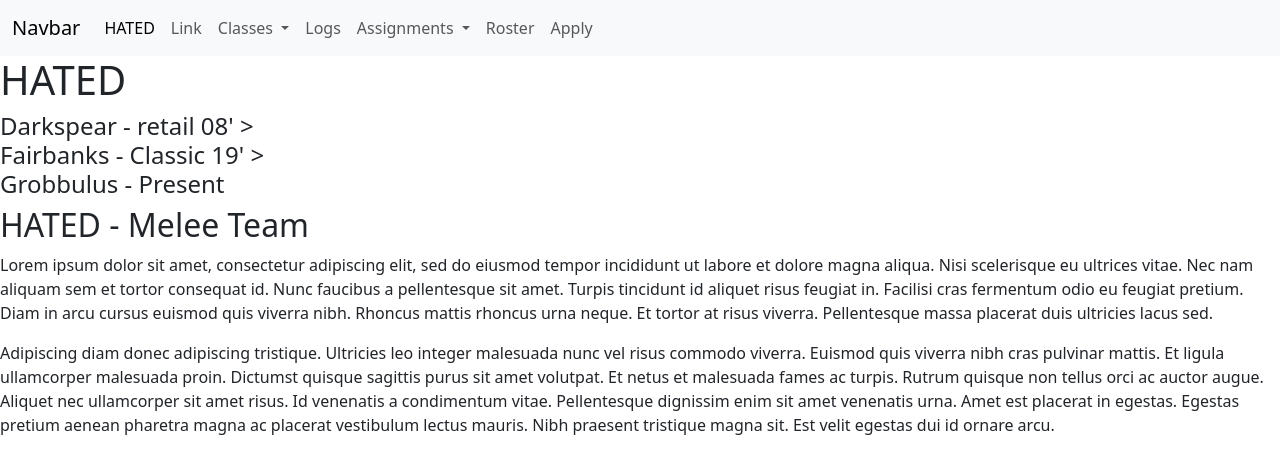
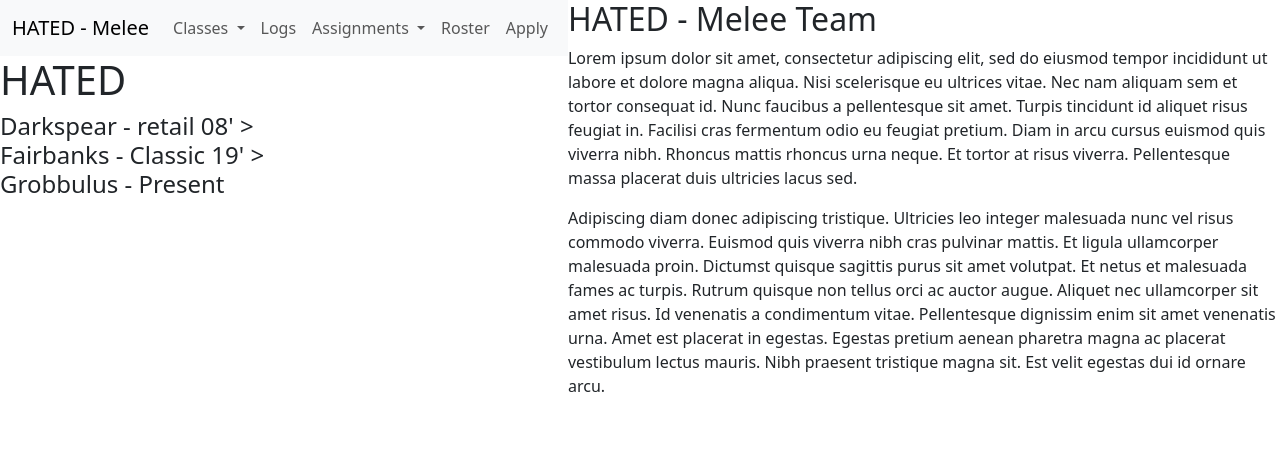
Before and after one commit to SaywhutNao/hated-melee, a plain HTML site: page index.html in a window 1280 px wide. Drawn offline with nearby package versions, Linux system fonts and the light colour scheme.

Commit message:
Update index.html

```diff
--- a/index.html
+++ b/index.html
@@ -3,28 +3,26 @@
     <title>HATED - Melee</title>
     <link href="https://cdn.jsdelivr.net/npm/bootstrap@5.3.0-alpha1/dist/css/bootstrap.min.css" rel="stylesheet" integrity="sha384-GLhlTQ8iRABdZLl6O3oVMWSktQOp6b7In1Zl3/Jr59b6EGGoI1aFkw7cmDA6j6gD" crossorigin="anonymous">
   </head>
-  <body>
-    <header>
+  <body class="d-flex h-100">
+    <header class="mb-auto">
       <nav class="navbar navbar-expand-lg bg-body-tertiary">
         <div class="container-fluid">
-          <a class="navbar-brand" href="#">Navbar</a>
+          <a class="navbar-brand" href="#">HATED - Melee</a>
           <button class="navbar-toggler" type="button" data-bs-toggle="collapse" data-bs-target="#navbarSupportedContent" aria-controls="navbarSupportedContent" aria-expanded="false" aria-label="Toggle navigation">
             <span class="navbar-toggler-icon"></span>
           </button>
           <div class="collapse navbar-collapse" id="navbarSupportedContent">
             <ul class="navbar-nav me-auto mb-2 mb-lg-0">
-              <li class="nav-item">
-                <a class="nav-link active" aria-current="page" href="#">HATED</a>
-              </li>
-              <li class="nav-item">
-                <a class="nav-link" href="#">Link</a>
-              </li>
               <li class="nav-item dropdown">
                 <a class="nav-link dropdown-toggle" href="#" role="button" data-bs-toggle="dropdown" aria-expanded="false">
                   Classes
                 </a>
                 <ul class="dropdown-menu">
-                  <li><a class="dropdown-item" href="#">Deathknight</a></li>
+                  <li>
+                    <a class="dropdown-item" href="#">
+                      Deathknight
+                    </a>
+                  </li>
                   <li><hr class="dropdown-divider"></li>
                   <li><a class="dropdown-item" href="#">Rogue</a></li>
                   <li><hr class="dropdown-divider"></li>
@@ -36,7 +34,7 @@
                 </ul>
               </li>
               <li class="nav-item">
-                <a class="nav-link">Logs</a>
+                <a href="https://classic.warcraftlogs.com/guild/id/478435" class="nav-link" target="_blank">Logs</a>
               </li>
 
               <li class="nav-item dropdown">
@@ -57,7 +55,7 @@
                 <a class="nav-link">Roster</a>
               </li>
               <li class="nav-item">
-                <a class="nav-link">Apply</a>
+                <a class="btn btn-danger nav-link">Apply</a>
               </li>
             </ul>
           </div>
@@ -77,7 +75,7 @@
         Adipiscing diam donec adipiscing tristique. Ultricies leo integer malesuada nunc vel risus commodo viverra. Euismod quis viverra nibh cras pulvinar mattis. Et ligula ullamcorper malesuada proin. Dictumst quisque sagittis purus sit amet volutpat. Et netus et malesuada fames ac turpis. Rutrum quisque non tellus orci ac auctor augue. Aliquet nec ullamcorper sit amet risus. Id venenatis a condimentum vitae. Pellentesque dignissim enim sit amet venenatis urna. Amet est placerat in egestas. Egestas pretium aenean pharetra magna ac placerat vestibulum lectus mauris. Nibh praesent tristique magna sit. Est velit egestas dui id ornare arcu.
       </p>
     </main>
-    <footer>
+    <footer class="mt-auto">
     </footer>
     <script src="https://cdn.jsdelivr.net/npm/bootstrap@5.3.0-alpha1/dist/js/bootstrap.bundle.min.js" integrity="sha384-w76AqPfDkMBDXo30jS1Sgez6pr3x5MlQ1ZAGC+nuZB+EYdgRZgiwxhTBTkF7CXvN" crossorigin="anonymous"></script>
   </body>
```
